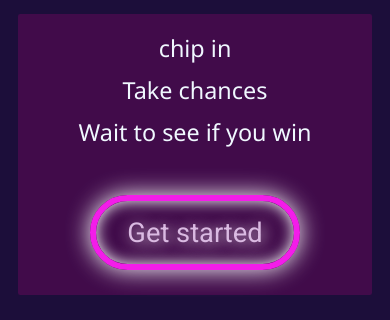
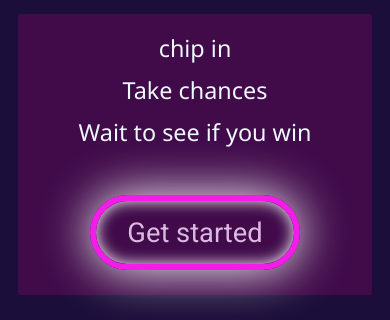
Before and after one commit to Norenium/Chance, a plain HTML site: page index.html in a window 390 px wide. Shown: the part 224-544 px from the top of the page. Drawn offline with nearby package versions, Linux system fonts and the light colour scheme; a web font is replaced by a local one.

Commit message:
extending shadow for btn to test in mobile device

```diff
--- a/asset/css/mobile/main-style-mobile.css
+++ b/asset/css/mobile/main-style-mobile.css
@@ -7,8 +7,8 @@
       .btn-exciting{
             border: #F31DE9 6px solid;
             /* box-shadow:  0px 0px 25px  white inset; */
-            box-shadow:  0px 0px 25px  white , 0px 0px 15px  white inset;
-            text-shadow:  2px 2px 15px  rgb(240, 226, 237);
+            box-shadow:  0px 0px 50px  white , 0px 0px 15px  white inset;
+            text-shadow:  2px 2px 305px  rgb(240, 226, 237);
             /* box-shadow: 5px 10px #888888; */
             width:  280px;
             /* padding: 3vw; */
```
Also changed, not shown: buckets.html (added).
